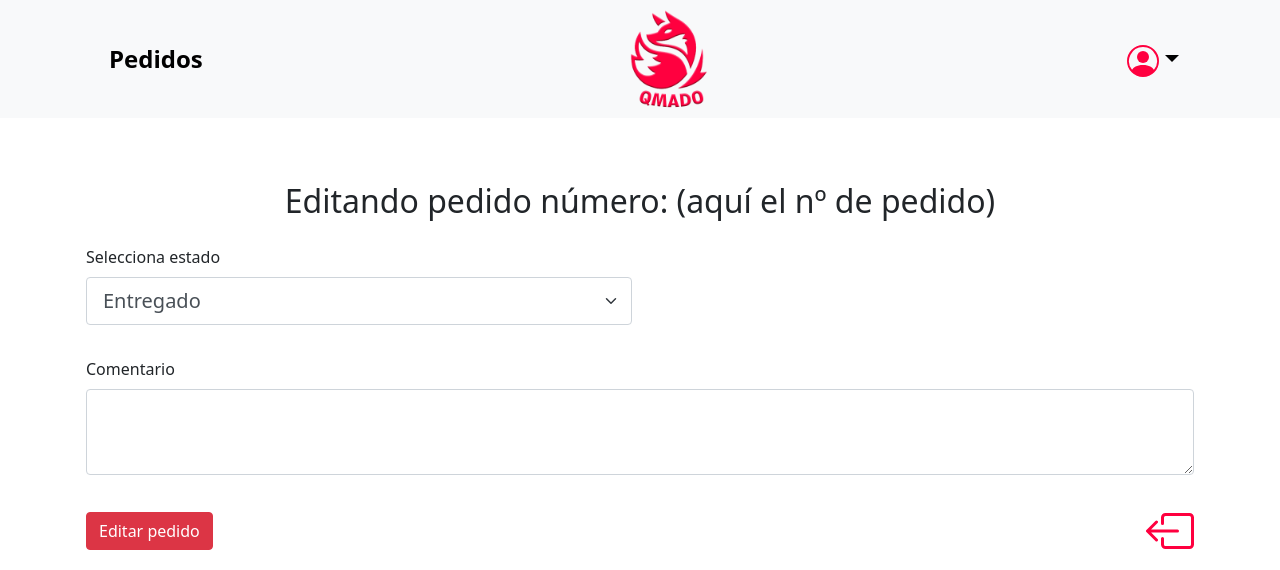
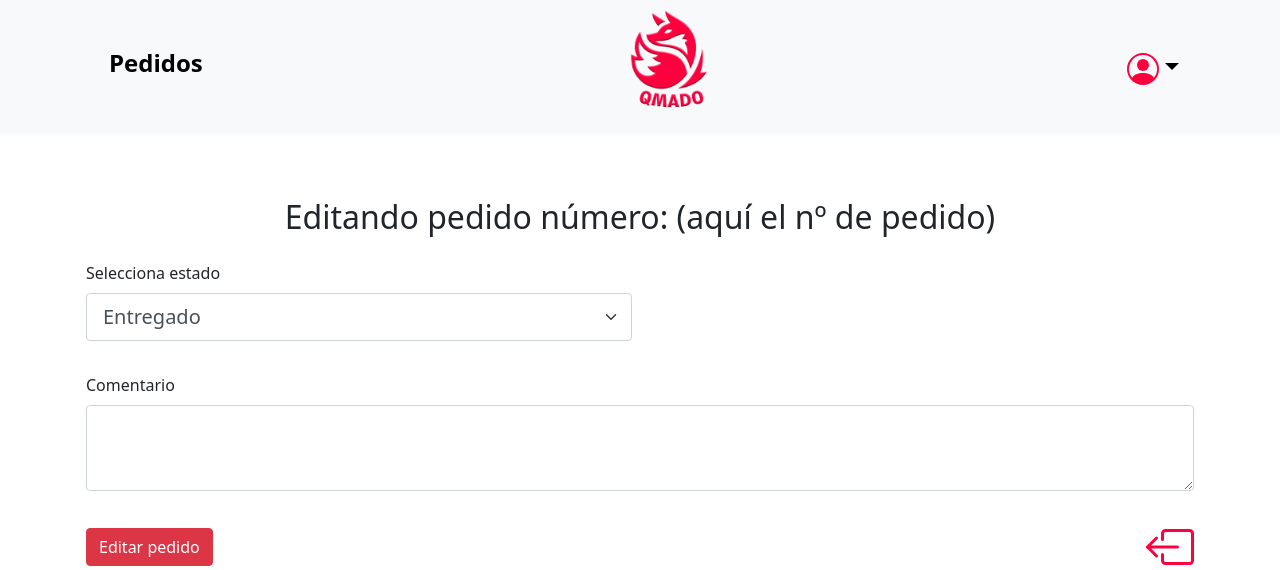
Before and after one commit to Lfparr86/Pedidos, a PHP site: page /editar.html in a window 1280 px wide. Shown: the top 570 px of the page. Run offline with PHP 8.4, Linux system fonts and the light colour scheme.

Commit message:
nav bar activado

```diff
--- a/css/style.css
+++ b/css/style.css
@@ -63,3 +63,12 @@ nav a:hover{
     text-decoration-color: black!important;
     transition: 0.2s;
 }
+
+@media (max-width: 1080px) {
+    .margin{
+       margin-left: 2rem;
+    }
+    .margin2{
+        margin-right: 2rem;
+    }
+   }
--- a/editar.html
+++ b/editar.html
@@ -16,15 +16,15 @@
       <span class="navbar-toggler-icon"></span>
     </button>
     <div class="collapse navbar-collapse " id="navbarNavDropdown">
-      <ul class="navbar-nav justify-content-around align-items-center flex-grow-1 pe-3">
-        <li class="nav-item">
+      <ul class="navbar-nav flex-row justify-content-around align-items-center flex-grow-1 pe-3">
+        <li class="nav-item margin mb-2">
           <a class="nav-link" href="index.html">Pedidos <span class="sr-only">(current)</span></a>
         </li>
-        <li class="nav-item logui">
-          <img class="logo" src="img/Logo_QMado.png" alt="logo">
+        <li class="nav-item logui mb-2">
+          <img class="logo mb-2" src="img/Logo_QMado.png" alt="logo">
         </li>
-        <li class="nav-item">
-            <a href="#" class="dropdown-toggle" href="#" role="button" id="dropdownMenuLink" data-bs-toggle="dropdown" aria-expanded="false"><svg xmlns="http://www.w3.org/2000/svg" width="32" height="32" fill="#FF003F" class="bi bi-person-circle" viewBox="0 0 16 16">
+        <li class="nav-item margin2">
+            <a href="#" class="dropdown-toggle mb-2" href="#" role="button" id="dropdownMenuLink" data-bs-toggle="dropdown" aria-expanded="false"><svg xmlns="http://www.w3.org/2000/svg" width="32" height="32" fill="#FF003F" class="bi bi-person-circle" viewBox="0 0 16 16">
                 <path d="M11 6a3 3 0 1 1-6 0 3 3 0 0 1 6 0z"/>
                 <path fill-rule="evenodd" d="M0 8a8 8 0 1 1 16 0A8 8 0 0 1 0 8zm8-7a7 7 0 0 0-5.468 11.37C3.242 11.226 4.805 10 8 10s4.757 1.225 5.468 2.37A7 7 0 0 0 8 1z"/>
               </svg></a>
--- a/index.html
+++ b/index.html
@@ -15,14 +15,14 @@
           <span class="navbar-toggler-icon"></span>
         </button>
         <div class="collapse navbar-collapse " id="navbarNavDropdown">
-          <ul class="navbar-nav justify-content-around align-items-center flex-grow-1 pe-3">
-            <li class="nav-item mb-2">
+          <ul class="navbar-nav flex-row justify-content-around align-items-center flex-grow-1 pe-3">
+            <li class="nav-item margin mb-2">
               <a class="nav-link" href="index.html">Pedidos <span class="sr-only">(current)</span></a>
             </li>
             <li class="nav-item logui mb-2">
               <img class="logo mb-2" src="img/Logo_QMado.png" alt="logo">
             </li>
-            <li class="nav-item">
+            <li class="nav-item margin2">
                 <a href="#" class="dropdown-toggle mb-2" href="#" role="button" id="dropdownMenuLink" data-bs-toggle="dropdown" aria-expanded="false"><svg xmlns="http://www.w3.org/2000/svg" width="32" height="32" fill="#FF003F" class="bi bi-person-circle" viewBox="0 0 16 16">
                     <path d="M11 6a3 3 0 1 1-6 0 3 3 0 0 1 6 0z"/>
                     <path fill-rule="evenodd" d="M0 8a8 8 0 1 1 16 0A8 8 0 0 1 0 8zm8-7a7 7 0 0 0-5.468 11.37C3.242 11.226 4.805 10 8 10s4.757 1.225 5.468 2.37A7 7 0 0 0 8 1z"/>
```
Also changed, not shown: detalle.html (+6 -6 lines).
